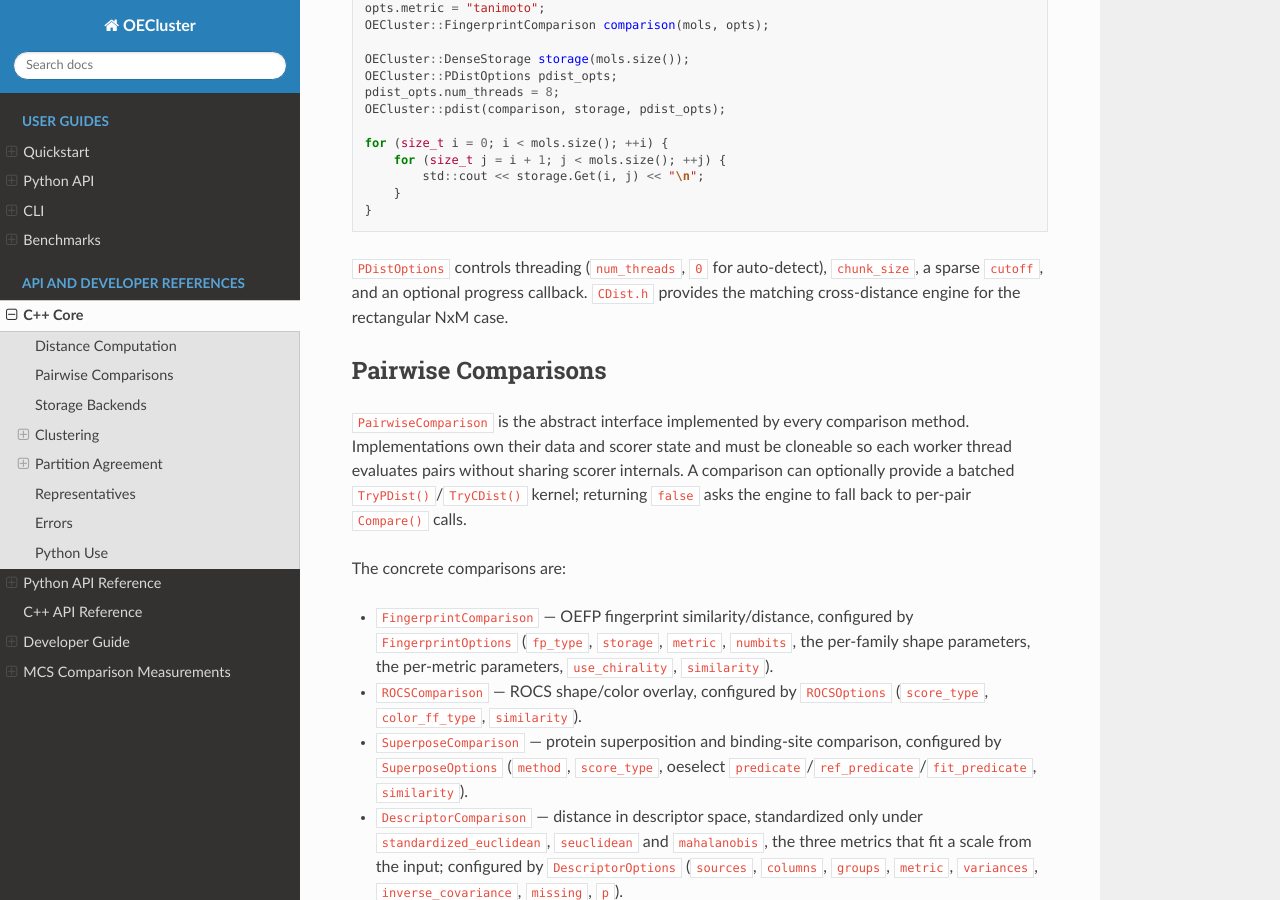
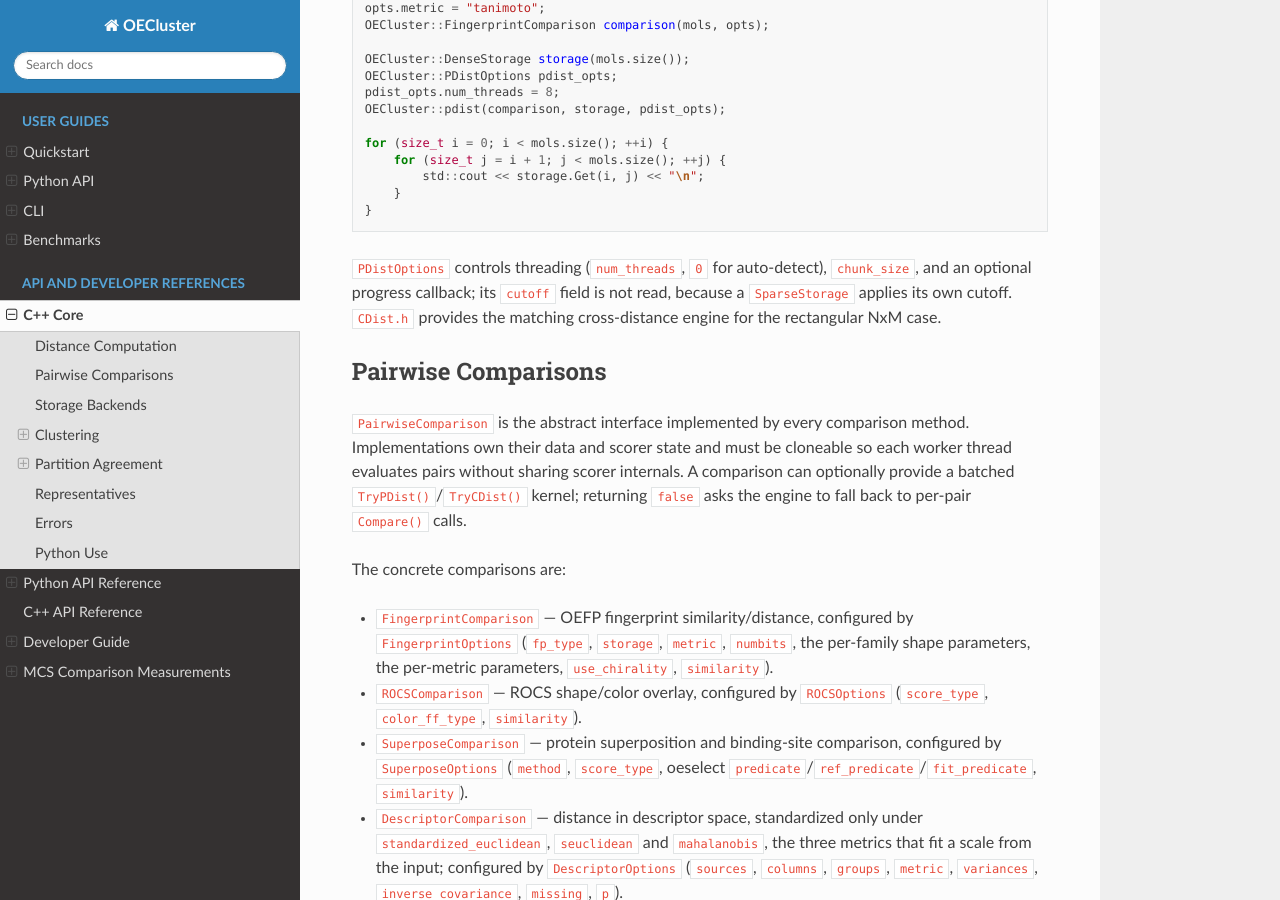
Before and after one commit to scott-arne/oecluster, a Sphinx documentation site: the page built from docs/cpp-core.md, in a window 1280 px wide and 900 px high, scrolled down 639 px. Built offline with Sphinx 7.4.7 and the Read the Docs theme 3.1.0, drawn with Linux system fonts in a browser that asks for light colours; pages that are not in the unit, such as notebooks, are missing from menus; the version number is read from the project's files by our own code.

Commit message:
docs: reflow the PDistOptions cutoff comment and correct cpp-core

````diff
--- a/docs/cpp-core.md
+++ b/docs/cpp-core.md
@@ -40,7 +40,8 @@ for (size_t i = 0; i < mols.size(); ++i) {
 ```
 
 `PDistOptions` controls threading (`num_threads`, `0` for auto-detect),
-`chunk_size`, a sparse `cutoff`, and an optional progress callback. `CDist.h`
+`chunk_size`, and an optional progress callback; its `cutoff` field is not
+read, because a `SparseStorage` applies its own cutoff. `CDist.h`
 provides the matching cross-distance engine for the rectangular NxM case.
 
 ## Pairwise Comparisons
````
Also changed, not shown: 1 other file.
